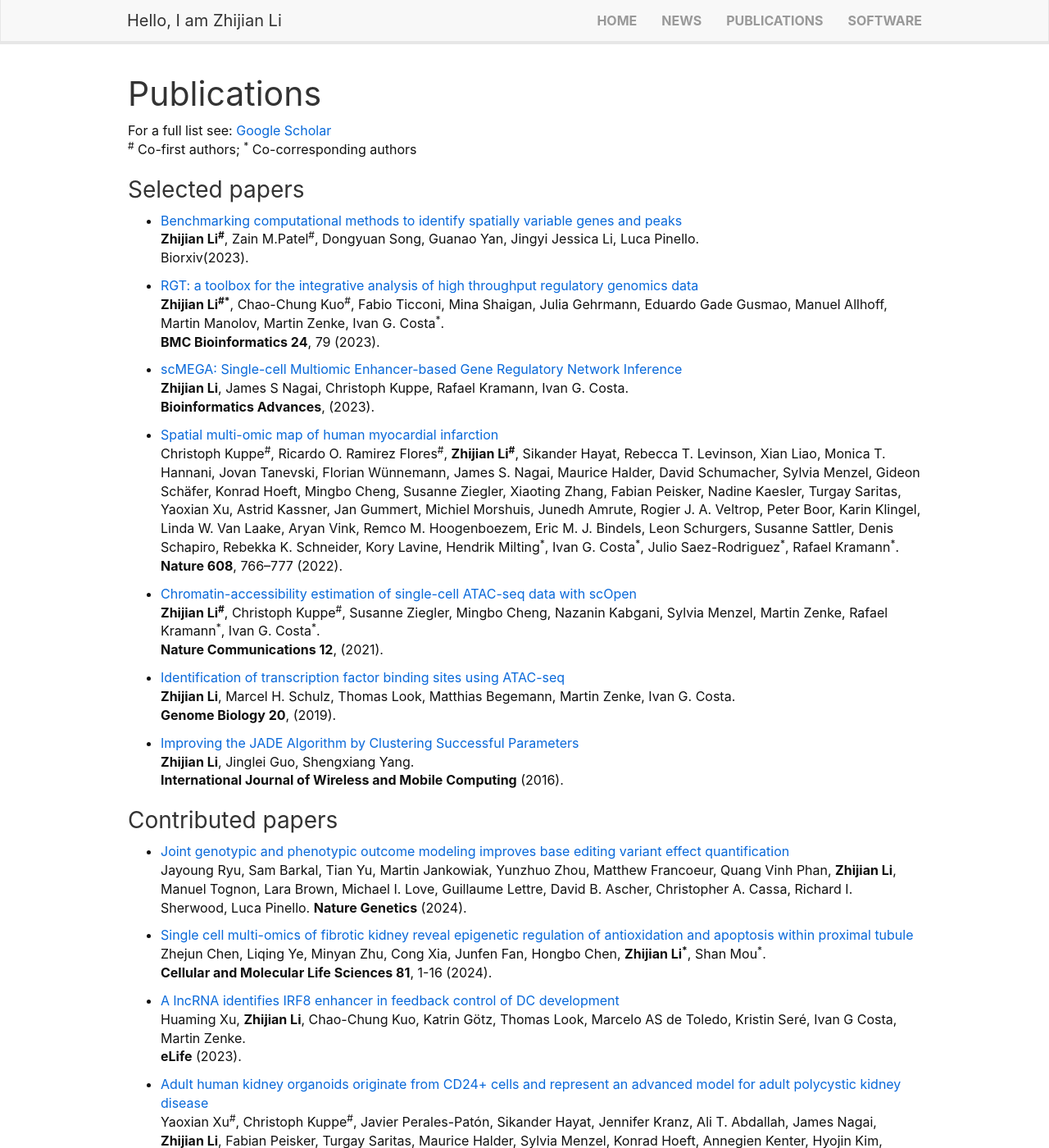
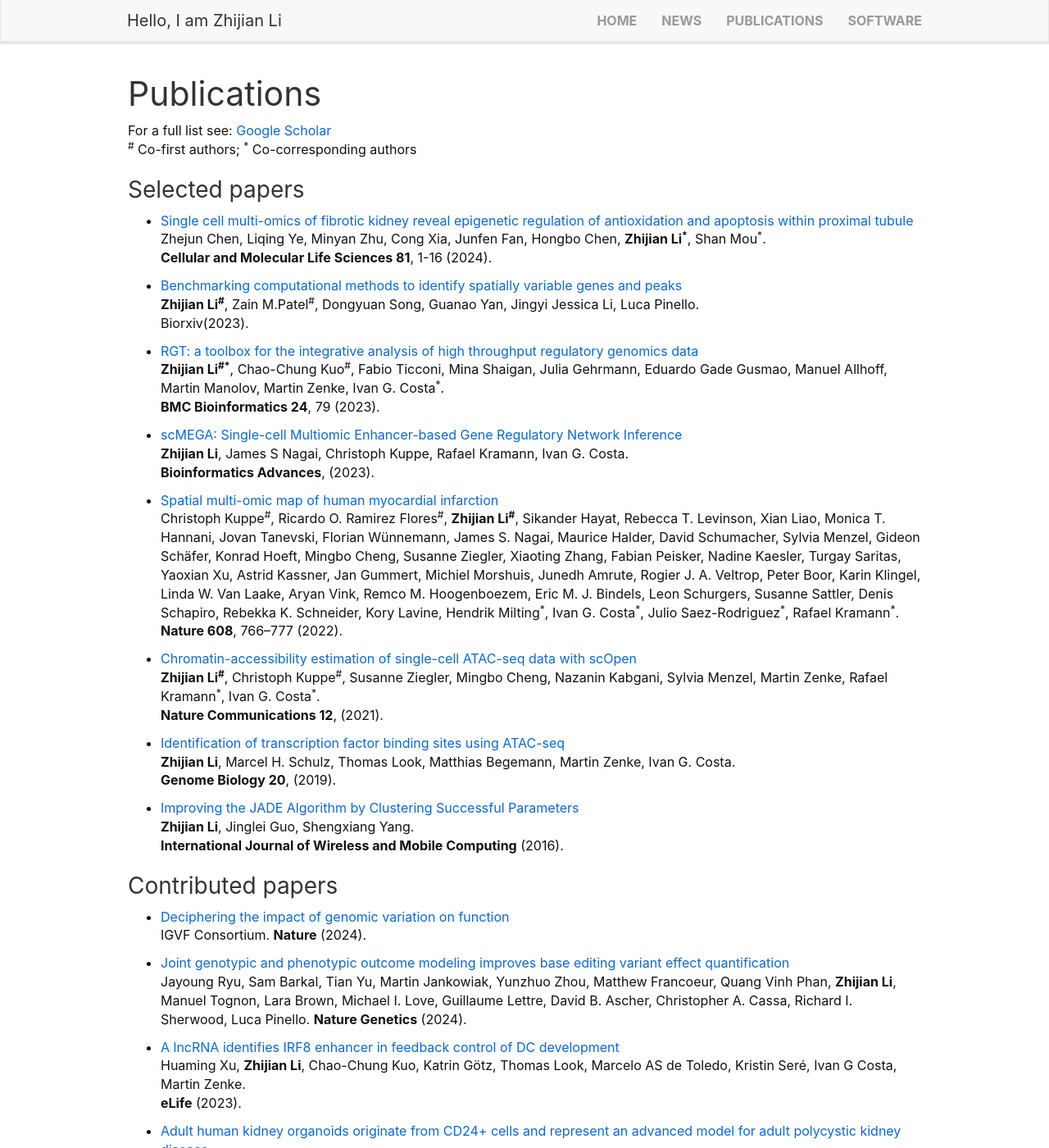
Before and after one commit to lzj1769/lzj1769.github.io, a Jekyll site: the page built from _pages/publications.md, in a window 1280 px wide and 1400 px high. Shown: the whole window at 82% size. Built offline with Jekyll 4.4.1, drawn with Linux system fonts in a browser that asks for light colours; nearby versions of some CDN libraries; part of the change alters nothing that is shown.

Commit message:
update pub

```diff
--- a/_pages/publications.md
+++ b/_pages/publications.md
@@ -11,6 +11,10 @@ For a full list see: [Google Scholar](https://scholar.google.de/citations?user=x
 <sup>\#</sup> Co-first authors; <sup>\*</sup> Co-corresponding authors
 
 ### Selected papers
+
+* [Single cell multi-omics of fibrotic kidney reveal epigenetic regulation of antioxidation and apoptosis within proximal tubule](https://link.springer.com/article/10.1007/s00018-024-05118-1) \
+Zhejun Chen, Liqing Ye, Minyan Zhu, Cong Xia, Junfen Fan, Hongbo Chen, **Zhijian Li<sup>\*</sup>**, Shan Mou<sup>\*</sup>. \\
+**Cellular and Molecular Life Sciences 81**, 1-16 (2024).
 
 * [Benchmarking computational methods to identify spatially variable genes and peaks](https://www.biorxiv.org/content/10.1101/2023.12.02.569717v1.abstract) \
 **Zhijian Li<sup>\#</sup>**, Zain M.Patel<sup>\#</sup>, Dongyuan Song, Guanao Yan, Jingyi Jessica Li, Luca Pinello. \
@@ -41,15 +45,15 @@ Christoph Kuppe<sup>\#</sup>, Ricardo O. Ramirez Flores<sup>\#</sup>, **Zhijian
 **Zhijian Li**, Jinglei Guo, Shengxiang Yang.\
 **International Journal of Wireless and Mobile Computing** (2016).
 
+
 ### Contributed papers
+
+* [Deciphering the impact of genomic variation on function](https://www.nature.com/articles/s41586-024-07510-0)\
+IGVF Consortium. **Nature** (2024).
 
 * [Joint genotypic and phenotypic outcome modeling improves base editing variant effect quantification](https://www.nature.com/articles/s41588-024-01726-6) \
 Jayoung Ryu, Sam Barkal, Tian Yu, Martin Jankowiak, Yunzhuo Zhou, Matthew Francoeur, Quang Vinh Phan, **Zhijian Li**, Manuel Tognon, Lara Brown, Michael I. Love, Guillaume Lettre, David B. Ascher, Christopher A. Cassa, Richard I. Sherwood, Luca Pinello.
 **Nature Genetics** (2024).
-
-* [Single cell multi-omics of fibrotic kidney reveal epigenetic regulation of antioxidation and apoptosis within proximal tubule](https://link.springer.com/article/10.1007/s00018-024-05118-1) \
-Zhejun Chen, Liqing Ye, Minyan Zhu, Cong Xia, Junfen Fan, Hongbo Chen, **Zhijian Li<sup>\*</sup>**, Shan Mou<sup>\*</sup>. \\
-**Cellular and Molecular Life Sciences 81**, 1-16 (2024).
 
 * [A lncRNA identifies IRF8 enhancer in feedback control of DC development](https://elifesciences.org/articles/83342)\
 Huaming Xu, **Zhijian Li**, Chao-Chung Kuo, Katrin Götz,
```
